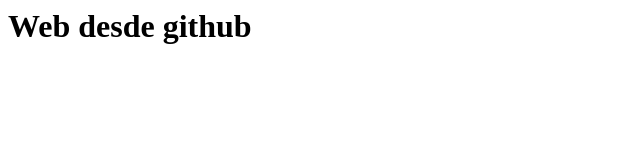
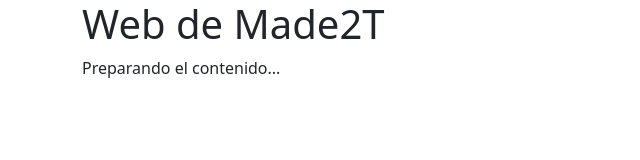
Before and after one commit to Karina2T/miweb, a plain HTML site: page index.html in a window 1280 px wide. Shown: the whole page, without its empty margins (0-640 px from the left). Drawn offline with nearby package versions, Linux system fonts and the light colour scheme.

Commit message:
Plantilla index base

```diff
--- a/index.html
+++ b/index.html
@@ -1,5 +1,25 @@
-<html>
-  <body>
-    <h1>Web desde github</h1>
-  </body>
+<!DOCTYPE html>
+<html lang="es">
+<head>
+  <meta charset="UTF-8">
+  <meta name="viewport" content="width=device-width, initial-scale=1.0">
+  <link href="https://cdn.jsdelivr.net/npm/bootstrap@5.3.3/dist/css/bootstrap.min.css" rel="stylesheet" integrity="sha384-QWTKZyjpPEjISv5WaRU9OFeRpok6YctnYmDr5pNlyT2bRjXh0JMhjY6hW+ALEwIH" crossorigin="anonymous">
+  <title>Made2T</title>
+</head>
+<body>
+  <div class="container">
+    <main>
+      <header>
+        <h1> Web de Made2T</h1>
+      </header>
+        <section>
+          <article>
+            <p>Preparando el contenido...</p>
+          </article>
+        </section>
+    </main>
+  </div>
+
+  <script src="https://cdn.jsdelivr.net/npm/bootstrap@5.3.3/dist/js/bootstrap.bundle.min.js" integrity="sha384-YvpcrYf0tY3lHB60NNkmXc5s9fDVZLESaAA55NDzOxhy9GkcIdslK1eN7N6jIeHz" crossorigin="anonymous"></script>
+</body>
 </html>
```
Also changed, not shown: 1 other file.
